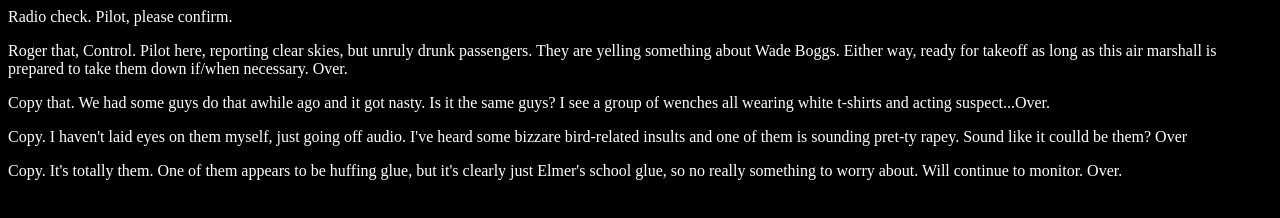
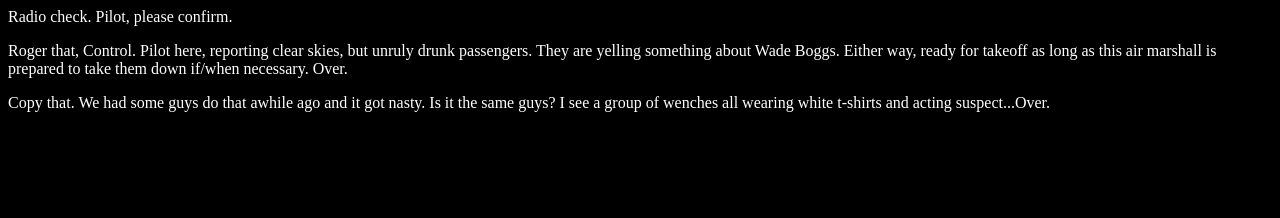
Before and after one commit to rlag94/communication-log, a plain HTML site: page index.html in a window 1280 px wide. Drawn offline with Linux system fonts and the light colour scheme.

Commit message:
maybe this time??

```diff
--- a/index.html
+++ b/index.html
@@ -6,7 +6,4 @@
    <p>Radio check. Pilot, please confirm.</p>
    <p>Roger that, Control. Pilot here, reporting clear skies, but unruly drunk passengers. They are yelling something about Wade Boggs. Either way, ready for takeoff as long as this air marshall is prepared to take them down if/when necessary. Over.</p>
     <p>Copy that. We had some guys do that awhile ago and it got nasty. Is it the same guys? I see a group of wenches all wearing white t-shirts and acting suspect...Over. </p>
-   <p>Copy. I haven't laid eyes on them myself, just going off audio. I've heard some bizzare bird-related insults and one of them is sounding pret-ty rapey. Sound like it coulld be them? Over</p>
-   <p>Copy. It's totally them. One of them appears to be huffing glue, but it's clearly just Elmer's school glue, so no really something to worry about. Will continue to monitor. Over.</p>
-</body>
 </html>
```
